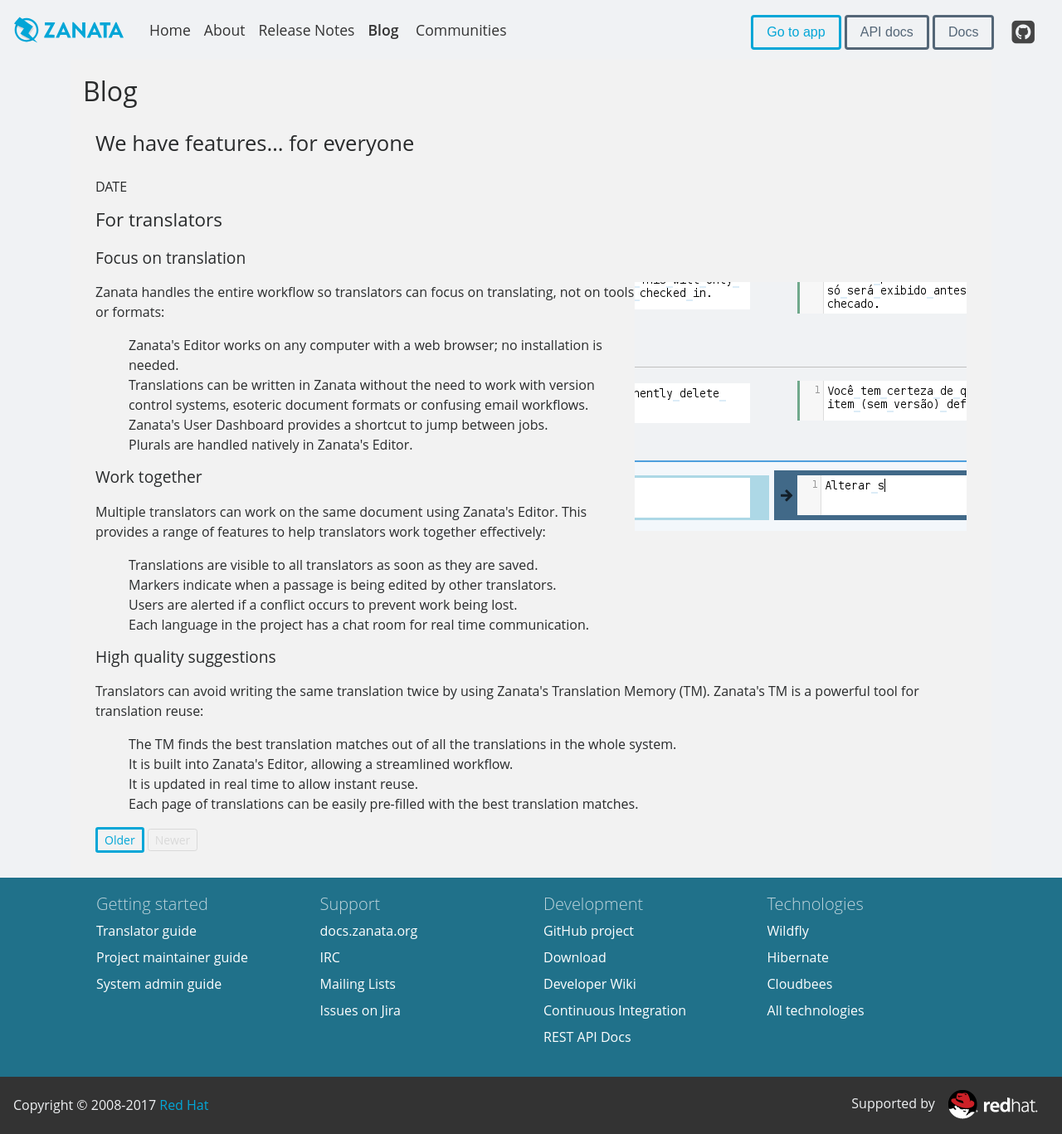
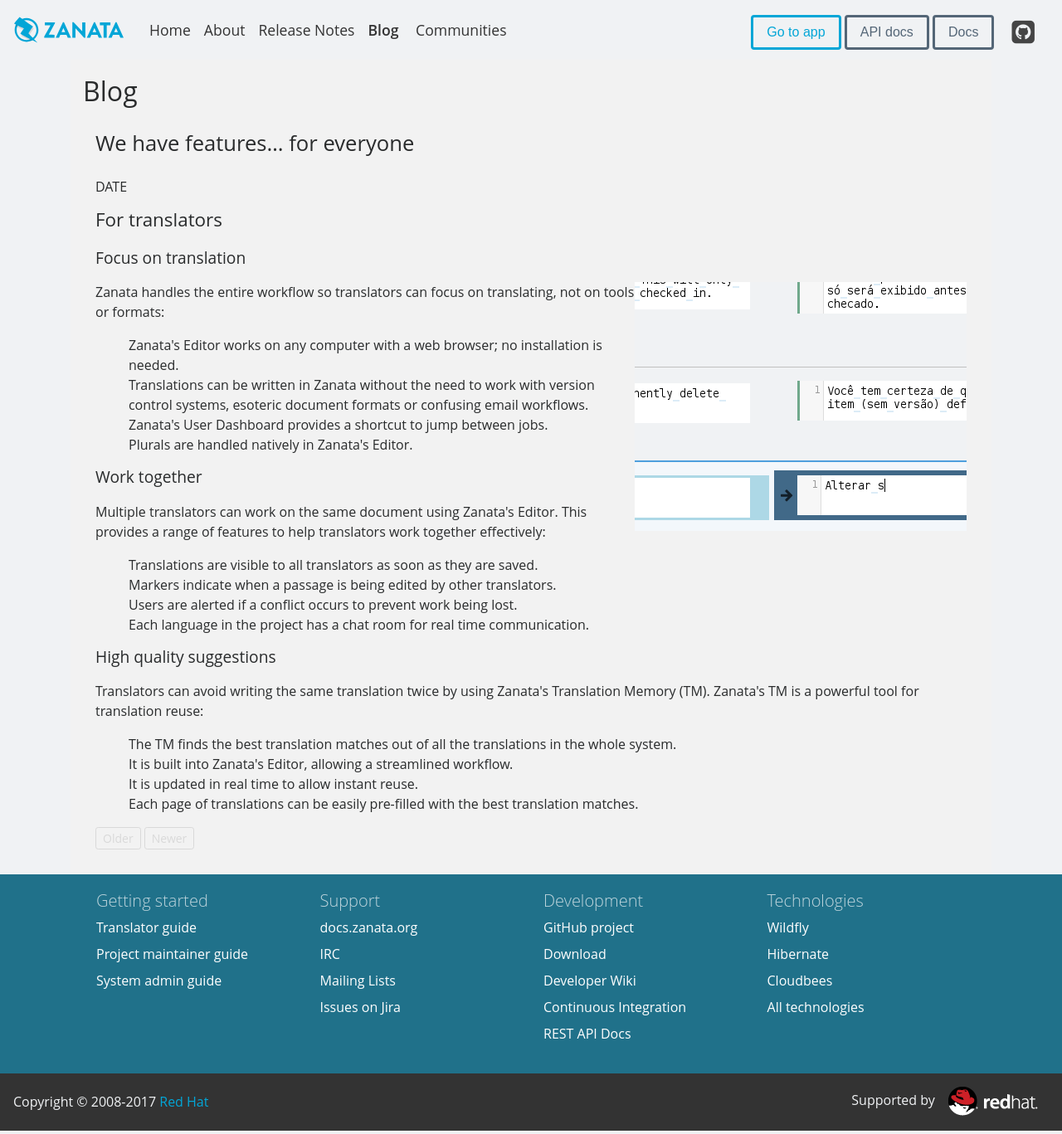
Before and after one commit to zanata/zanata.github.io, a Jekyll site: the page redesign/blog.html, which Jekyll copies as it is, in a window 1280 px wide and 1367 px high. Shown: the whole window at 83% size. Built offline with Jekyll 4.4.1, drawn with Linux system fonts in a browser that asks for light colours; nearby versions of some CDN libraries; Markdown is read by kramdown in place of the engine named in the settings.

Commit message:
WIP: blog page toggle buttons

```diff
--- a/redesign/blog.html
+++ b/redesign/blog.html
@@ -109,7 +109,7 @@
           </div><!-- /.blog-post -->
 
           <nav class="blog-pagination">
-            <a class="btn btn-outline-primary btn-sm" href="#">Older</a>
+            <a class="btn btn-outline-secondary btn-sm disabled" href="#">Older</a>
             <a class="btn btn-outline-secondary btn-sm disabled" href="#">Newer
             </a>
           </nav>
```
